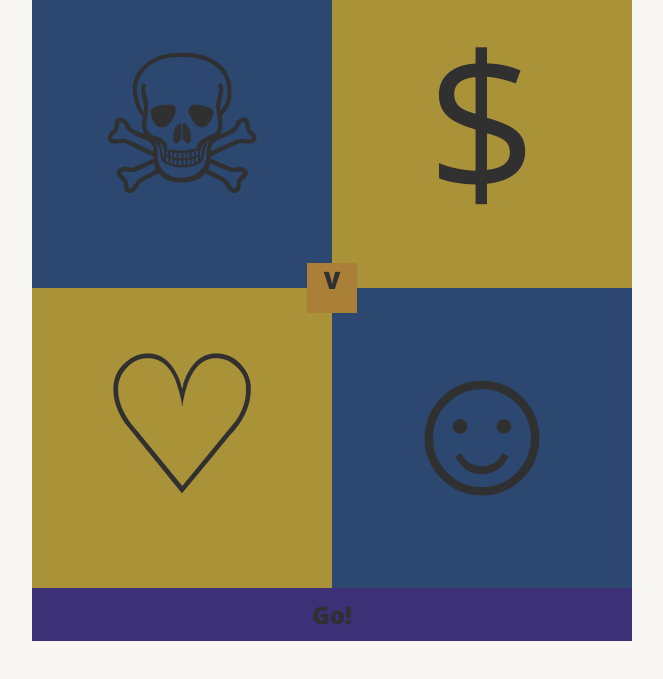
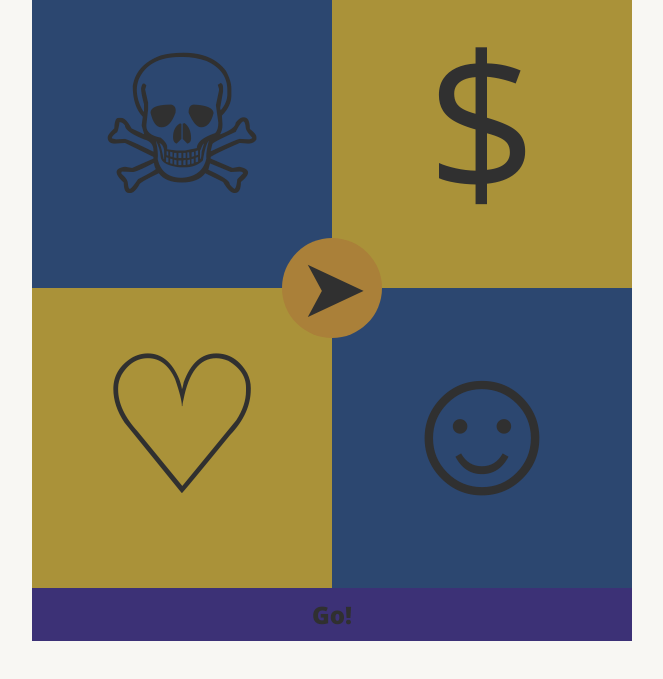
Before and after one commit to VCLdesigns/webanimatie-oefening_6, a plain HTML site: page index.html in a window 1280 px wide. Shown: the part 97-776 px from the top of the page, without its empty margins (308-971 px from the left). Drawn offline with nearby package versions, Linux system fonts and the light colour scheme.

Commit message:
finished exercise

```diff
--- a/css/style.css
+++ b/css/style.css
@@ -55,12 +55,14 @@ font-size: 8em;
 }
 #bord #spinner{
     position: absolute;
-    top: 50%;
-    left: 50%;
-    transform: translate(-50%, -50%);
-    width: 50px;
-    height: 50px;
+    top: calc(50% - 50px);
+    left: calc(50% - 50px);
+    width: 100px;
+    height: 100px;
+    border-radius: 50%;
     background-color: #AA8039;
-
     font-weight: 900;
+    font-size: 3em;
+    text-align: center;
+    transition: rotate 10s linear;
 }
--- a/index.html
+++ b/index.html
@@ -22,11 +22,21 @@
             <div>&#36;</div>
             <div>&#9825;</div>
             <div>☺</div>
-            <div id="spinner">V</div>
+            <div id="spinner">&#10148;
+            </div>
         </div>
         <div id="knop">Go!</div>
 
     </div>
+    <script>
+        var de_knop = document.querySelector("#knop");
+        var de_spinner = document.querySelector("#spinner");
+        de_knop.addEventListener("click", draaien);
+        function draaien(evt){
+    var willekeurig = 0 + Math.random() * (360 - 0);
+            spinner.style.transform = "rotate(" + willekeurig + "deg)";
+        }
+    </script>
 </body>
 
 </html>
```
